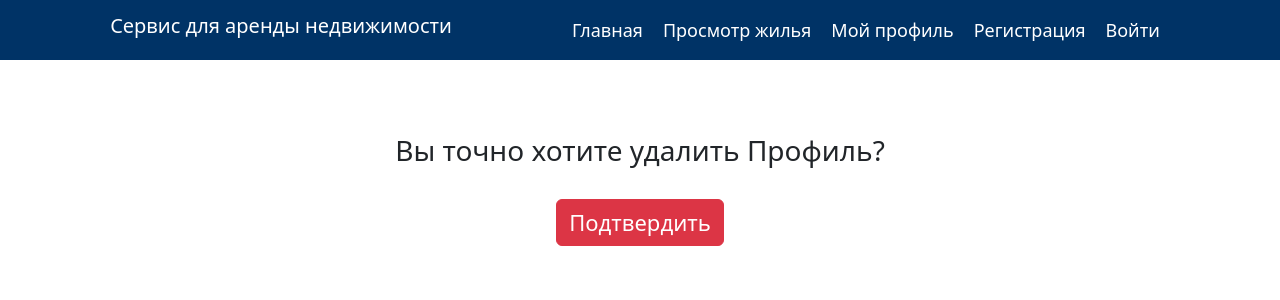
After one commit to Yurevtsev13Pavel/arenda, a Django app: page /prof/1/delete in a window 1280 px wide. The commit adds this page. Shown: the top 300 px of the page. Run offline with Django 4.2, Linux system fonts and the light colour scheme; tables that the repository leaves empty hold one stand-in row (values such as "Sample post").

Commit message:
delet prof and dont creat

```diff
--- a/auth/urls.py
+++ b/auth/urls.py
@@ -12,7 +12,7 @@ urlpatterns = [
                                         success_url=reverse_lazy('auth:login'),
                                         form_class=UserCreationForm,
                                         model = User), name = 'sign-up'),
-    path('sign-in/', LoginView.as_view(template_name = 'sign-in.html', next_page=reverse_lazy('object:main')), name='login'),
+    path('sign-in/', LoginView.as_view(template_name = 'sign-in.html', next_page=reverse_lazy('prof:prof_create')), name='login'),
     path('logout/', LogoutView.as_view(next_page=reverse_lazy('auth:login')), name='logout')
 
 ]
--- a/prof/models.py
+++ b/prof/models.py
@@ -3,5 +3,5 @@ from django.contrib.auth.models import User
 
 class Profile(models.Model):
     user = models.ForeignKey(User, on_delete=models.CASCADE)
-    bio = models.TextField(blank=True)
-    location = models.CharField(max_length=100, blank=True)
+    bio = models.TextField()
+    location = models.CharField(max_length=100)
--- a/prof/templates/prof/prof.html
+++ b/prof/templates/prof/prof.html
@@ -10,7 +10,8 @@
                     <p>{{ i.user }}</p>
                     <p>{{ i.bio }}</p>
                     <p>{{ i.location }}</p>
-                    <a class="btn btn-primary" href="{% url 'prof:prof_update' i.id%}">Изменить<a>
+                    <a class="btn btn-primary" href="{% url 'prof:prof_update' i.id %}">Изменить<a>
+                        <a href="{% url 'prof:prof_delete' i.id %}" class="btn btn-danger ms-2">Удалить</a>
                 </blockquote>
             </div>
         </div>
--- /dev/null
+++ b/prof/templates/prof/prof_delete.html
@@ -0,0 +1,13 @@
+{% extends 'root.html' %}
+
+{% block content %}
+<div class="d-flex justify-content-center align-items-center mt-5">
+    <div style="margin: 2%;" class="d-flex justify-content-center align-items-center flex-column">
+        <h3>Вы точно хотите удалить Профиль?</h3><br>
+        <form method="post" style="width: 50%;" class="d-flex justify-content-center">
+            {% csrf_token %}
+            <button type="submit" class="btn btn-danger" style="font-size: 22px;">Подтвердить</button>
+        </form>
+    </div>
+</div>
+{% endblock %}
--- a/prof/urls.py
+++ b/prof/urls.py
@@ -1,11 +1,12 @@
 from django.urls import path
 
 import prof
-from prof.views import edit_profile, prof_create_view, ProfileUpdateView
+from prof.views import edit_profile, prof_create_view, ProfileUpdateView, ProfileDeleteView
 
 app_name = 'prof'
 urlpatterns=[
     path('prof/',  edit_profile, name='edit_pro'),
     path('prof_create/', prof_create_view, name='prof_create'),
     path('<int:pk>/update', ProfileUpdateView.as_view(), name='prof_update'),
+    path('<int:pk>/delete', ProfileDeleteView.as_view(), name='prof_delete'),
 ]
--- a/prof/views.py
+++ b/prof/views.py
@@ -1,6 +1,6 @@
 from django.contrib.auth.models import User
 from django.shortcuts import render, redirect, get_object_or_404
-from django.views.generic import UpdateView
+from django.views.generic import UpdateView, DeleteView
 
 from report.models import Report
 from .models import Profile
@@ -37,9 +37,15 @@ def prof_create_view(request):
         vacancies.user = request.user
         vacancies.save()
 
-        return redirect('object:main')
+        return redirect('prof:edit_pro')
 
     else:
         form = ProfileForm()
 
     return render(request, 'prof/prof_create.html', {'form': form})
+
+
+class ProfileDeleteView(DeleteView):
+    model = Profile
+    success_url = '/prof/prof/'
+    template_name = 'prof/prof_delete.html'
--- a/templates/root.html
+++ b/templates/root.html
@@ -44,7 +44,7 @@
         <a href="#">Главная</a>
         <a href="{% url 'object:main' %}">Просмотр жилья</a>
         <a href="{% url 'prof:edit_pro' %}">Мой профиль</a>
-        <a href="{% url 'prof:prof_create' %}">Создать профиль</a>
+{#        <a href="{% url 'prof:prof_create' %}">Создать профиль</a>#}
         {% if user.is_authenticated %}
             <a href="{% url 'auth:logout' %}">Выйти</a>
         {% else %}
```
Also changed, not shown: db.sqlite3.
